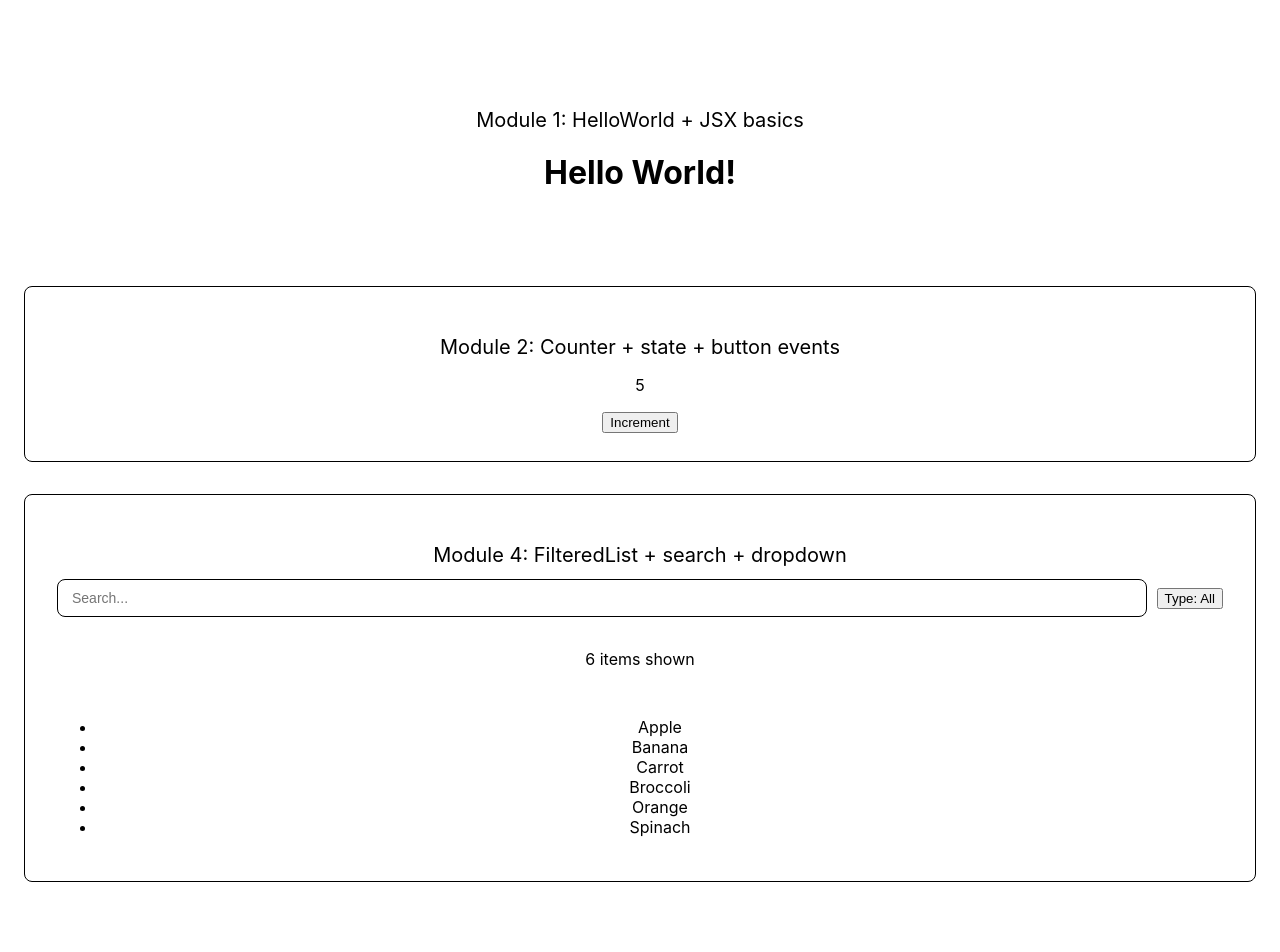
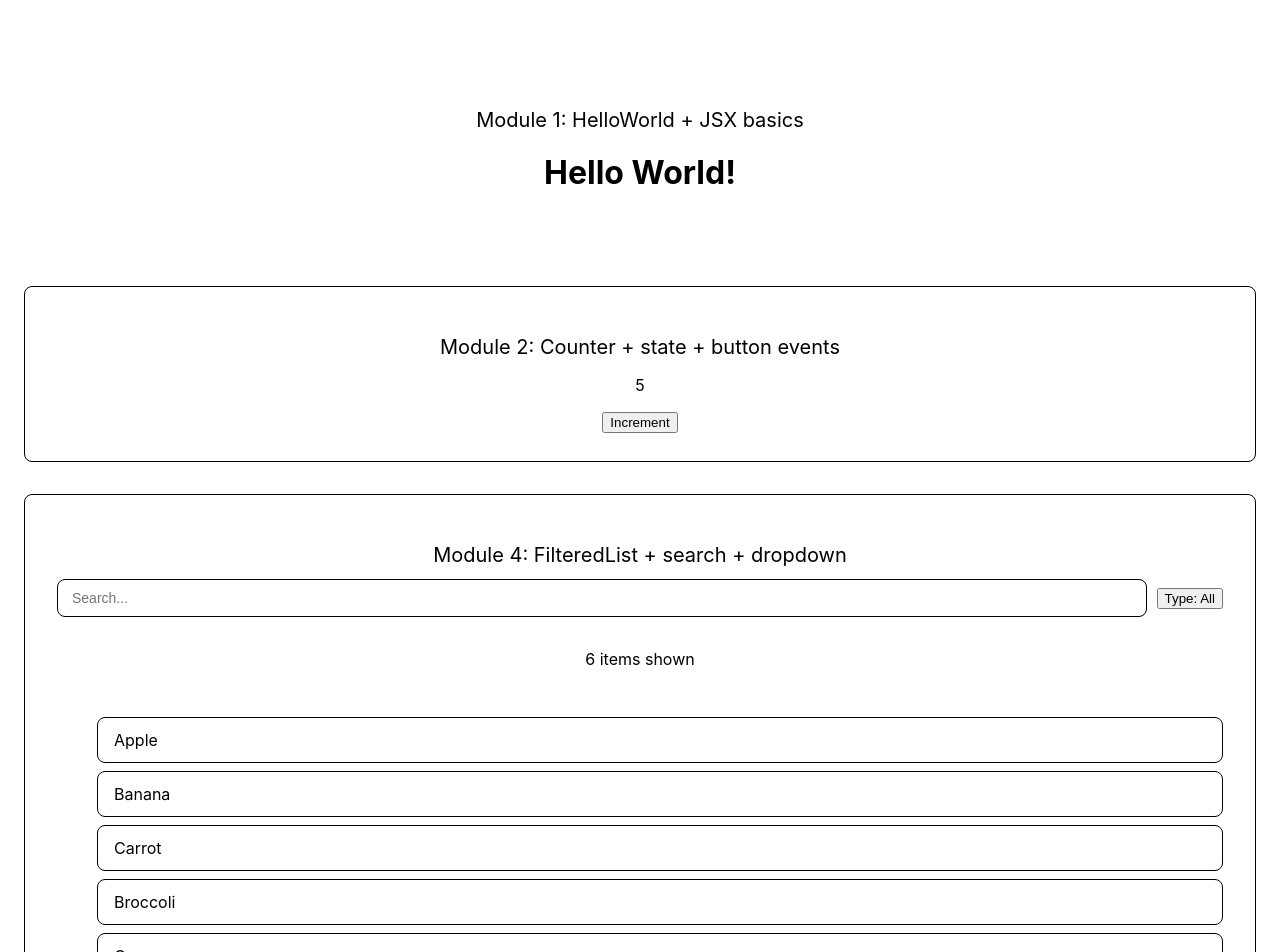
Before and after one commit to liyaso/react-cw-05, a React (Create React App) app: page / in a window 1280 px wide. Shown: the top 952 px of the page. Built offline with nearby package versions, Linux system fonts and the light colour scheme.

Commit message:
Styled List

```diff
--- a/src/App.css
+++ b/src/App.css
@@ -55,3 +55,25 @@
 .dropdown-item{
   padding: 8px 12px !important;
 }
+
+/* List */
+.produce-list{
+  list-style: none;
+  display: flex;
+  flex-direction: column;
+  gap: 8px;
+}
+
+.produce-list li{
+  display: flex;
+  align-items: center;
+  gap: 10px;
+  padding: 12px 16px;
+  border: 1px solid black;
+  border-radius: 8px;
+}
+
+.produce-list-empty{
+  text-align: center;
+  padding: 24px;
+}
--- a/src/components/List.jsx
+++ b/src/components/List.jsx
@@ -2,8 +2,11 @@ import React, { Component } from 'react';
 
 class List extends Component{
     render(){
+        if(this.props.items.length === 0){
+            return <p className='produce-list-empty'>No items match your search.</p>
+        }
         return(
-            <ul>
+            <ul className='produce-list'>
                 {this.props.items.map(item => (
                     <li key={item.name}>{item.name}</li>
                 ))}
```
